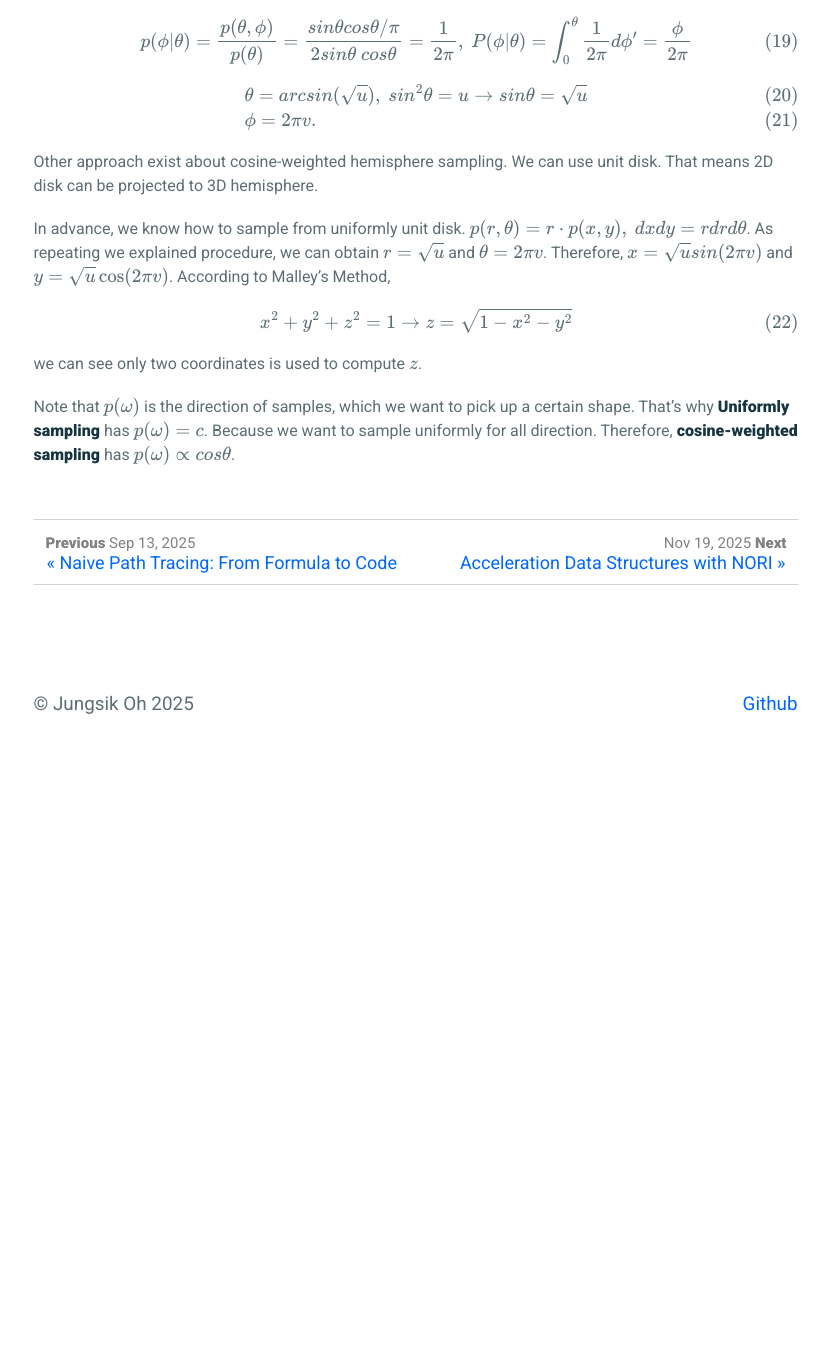
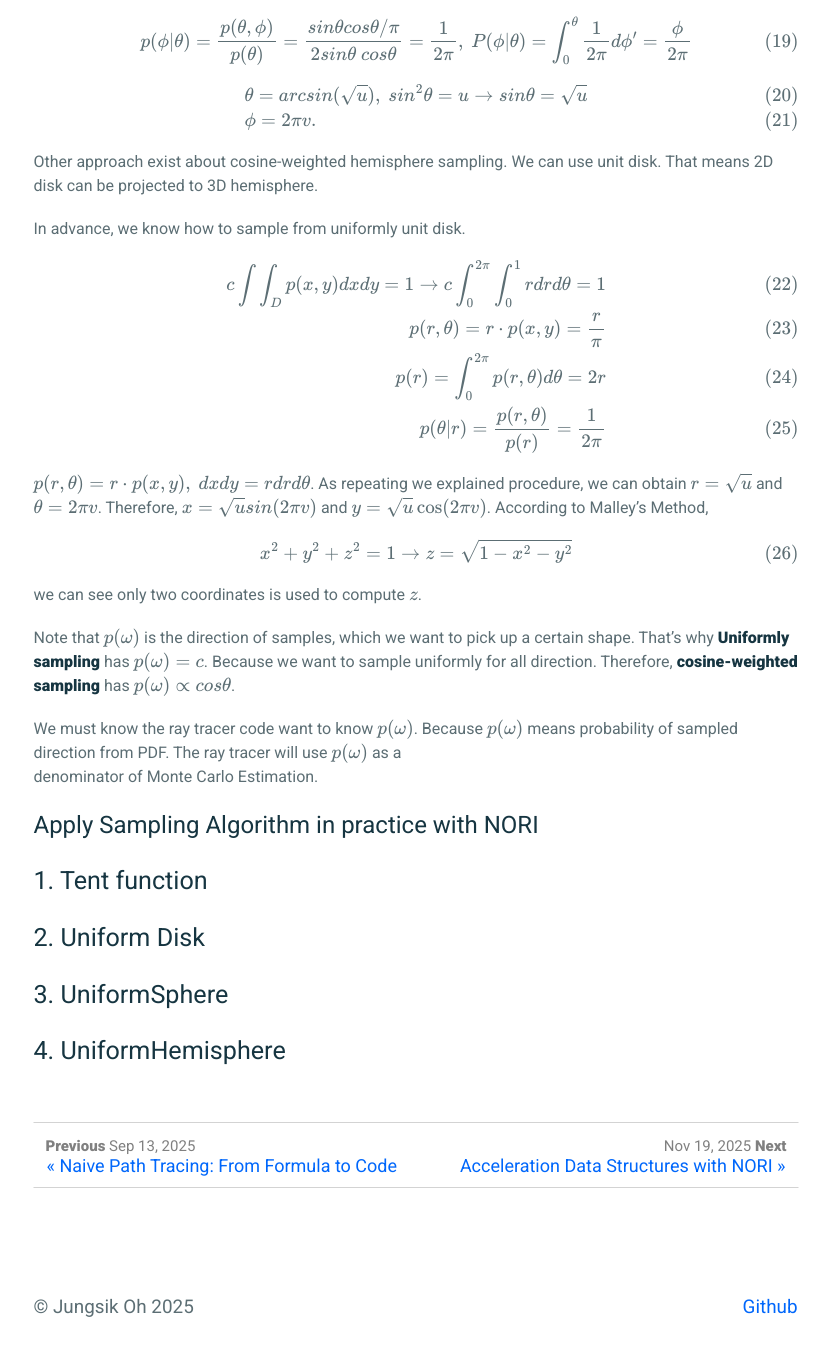
Before and after one commit to JungsikOh/jungsikoh.github.io, a Jekyll site: the page built from _posts/2025-11-12-How the direction are sampled from PDF.md, in a window 1280 px wide and 1400 px high, scrolled down 3390 px. Shown: the top 1356 px of the window, without its empty margins (224-1054 px from the left). Built offline with Jekyll 4.4.1, drawn with Linux system fonts in a browser that asks for light colours; formulas are drawn with MathJax 3; comment, search, counter and statistics services are not loaded; before the commit the page ends 4213 px from its top, so only the background shows below that; some of the changed text lies outside the part shown.

Commit message:
modified the 11_12 post

```diff
--- a/_posts/2025-11-12-How the direction are sampled from PDF.md
+++ b/_posts/2025-11-12-How the direction are sampled from PDF.md
@@ -153,7 +153,18 @@ $$
 
 Other approach exist about cosine-weighted hemisphere sampling. We can use unit disk. That means 2D disk can be projected to 3D hemisphere.
 
-In advance, we know how to sample from uniformly unit disk. $p(r, \theta) = r \cdot p(x, y), \ dxdy = r dr d\theta$. As repeating we explained procedure, we can obtain $r=\sqrt{u}$ and $\theta = 2\pi v$. Therefore, $x=\sqrt{u} sin(2\pi v)$ and $y=\sqrt{u} \cos(2\pi v)$. According to Malley's Method,
+In advance, we know how to sample from uniformly unit disk.
+
+$$
+\begin{align}
+c\int\int_D p(x, y) dxdy = 1 \rightarrow c\int^{2\pi}_0 \int^1_0 rdrd\theta = 1 \\
+p(r, \theta) = r \cdot p(x, y) = \frac{r}{\pi} \\
+p(r) = \int^{2\pi}_0 p(r, \theta) d\theta = 2r \\
+p(\theta | r) = \frac{p(r, \theta)}{p(r)} = \frac{1}{2\pi}
+\end{align}
+$$
+
+$p(r, \theta) = r \cdot p(x, y), \ dxdy = r dr d\theta$. As repeating we explained procedure, we can obtain $r=\sqrt{u}$ and $\theta = 2\pi v$. Therefore, $x=\sqrt{u} sin(2\pi v)$ and $y=\sqrt{u} \cos(2\pi v)$. According to Malley's Method,
 
 $$
 \begin{align}
@@ -164,3 +175,14 @@ $$
 we can see only two coordinates is used to compute $z$.
 
 Note that $p(\omega)$ is the direction of samples, which we want to pick up a certain shape. That's why **Uniformly sampling** has $p(\omega) = c$. Because we want to sample uniformly for all direction. Therefore, **cosine-weighted sampling** has $p(\omega) \propto cos\theta$.
+
+We must know the ray tracer code want to know $p(\omega)$. Because $p(\omega)$ means probability of sampled direction from PDF. The ray tracer will use $p(\omega)$ as a
+denominator of Monte Carlo Estimation.
+# Apply Sampling Algorithm in practice with NORI
+## 1. Tent function
+
+## 2. Uniform Disk
+
+## 3. UniformSphere
+
+## 4. UniformHemisphere
```
Also changed, not shown: other parts of _posts/2025-11-12-How the direction are sampled from PDF.md (+1 -1 lines), _posts/2025-11-19-Acceleration Data Structures with NORI.md (+2 -2 lines), .obsidian/workspace.json.
